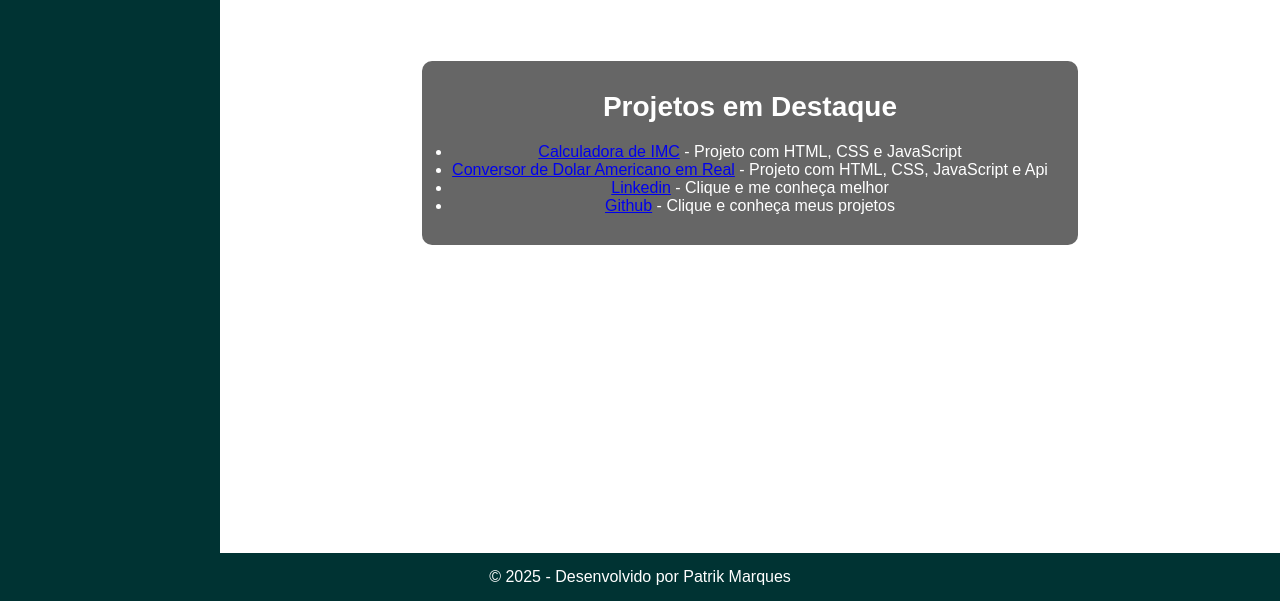
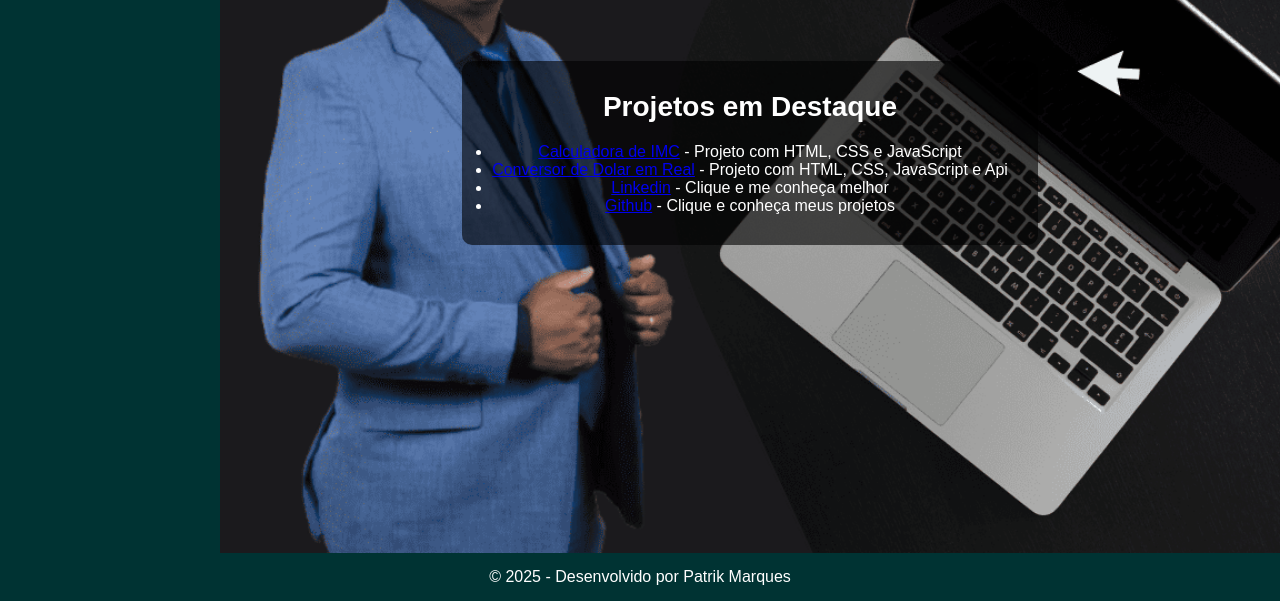
Before and after one commit to PatrikMarques/portifolio_pessoal, a plain HTML site: page portfolio.html in a window 1280 px wide. Shown: the part 247-848 px from the top of the page. Drawn offline with Linux system fonts and the light colour scheme.

Commit message:
detalhes

```diff
--- a/portfolio.html
+++ b/portfolio.html
@@ -23,7 +23,7 @@
         <h2>Projetos em Destaque</h2>
         <ul>
           <li><a href="https://calculadoraimc-tau.vercel.app/">Calculadora de IMC</a> - Projeto com HTML, CSS e JavaScript</li>
-          <li><a href="https://conversor-dolar-dehn.vercel.app/">Conversor de Dolar Americano em Real</a> - Projeto com HTML, CSS, JavaScript e Api</li>
+          <li><a href="https://conversor-dolar-dehn.vercel.app/">Conversor de Dolar em Real</a> - Projeto com HTML, CSS, JavaScript e Api</li>
           <li><a href="https://www.linkedin.com/in/patrik-marques-dev/">Linkedin</a> - Clique e me conheça melhor</li>
           <li><a href="https://github.com/PatrikMarques">Github</a> - Clique e conheça meus projetos</li>
         </ul>
--- a/style.css
+++ b/style.css
@@ -56,7 +56,7 @@ body, html {
 .conteudo {
   margin-left: 220px;
   flex: 1;
-  background: url('./img/background.png') no-repeat center center;
+  background: url('./assets/img/background.png') no-repeat center center;
   background-size: cover;
   position: relative;
   display: flex;
```
